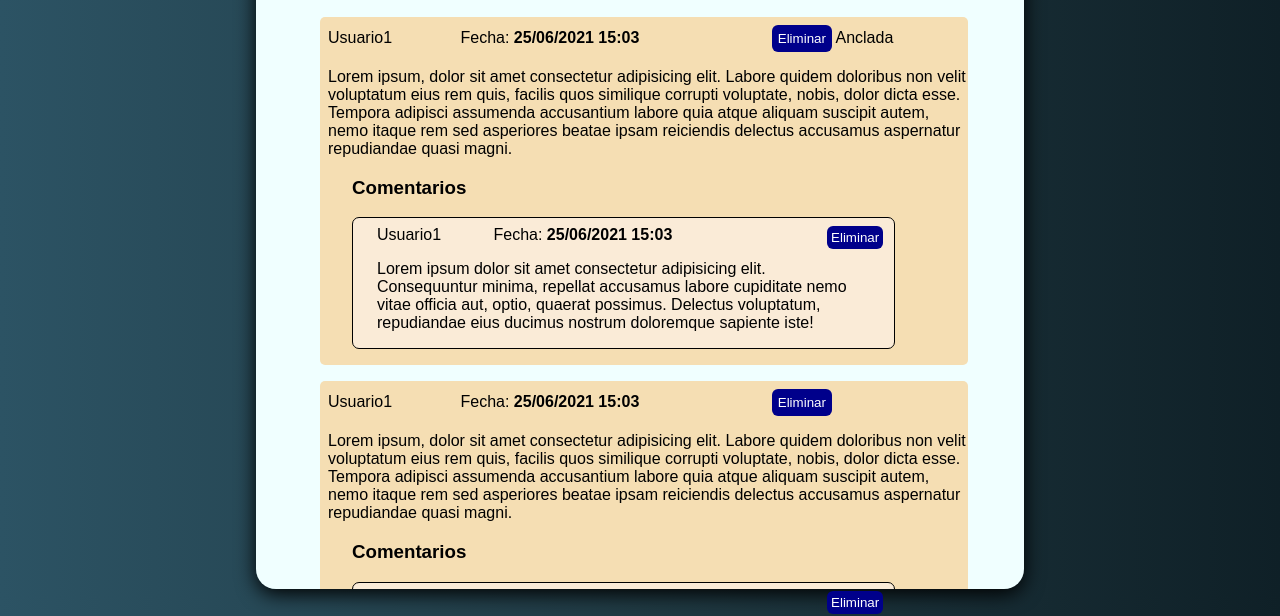
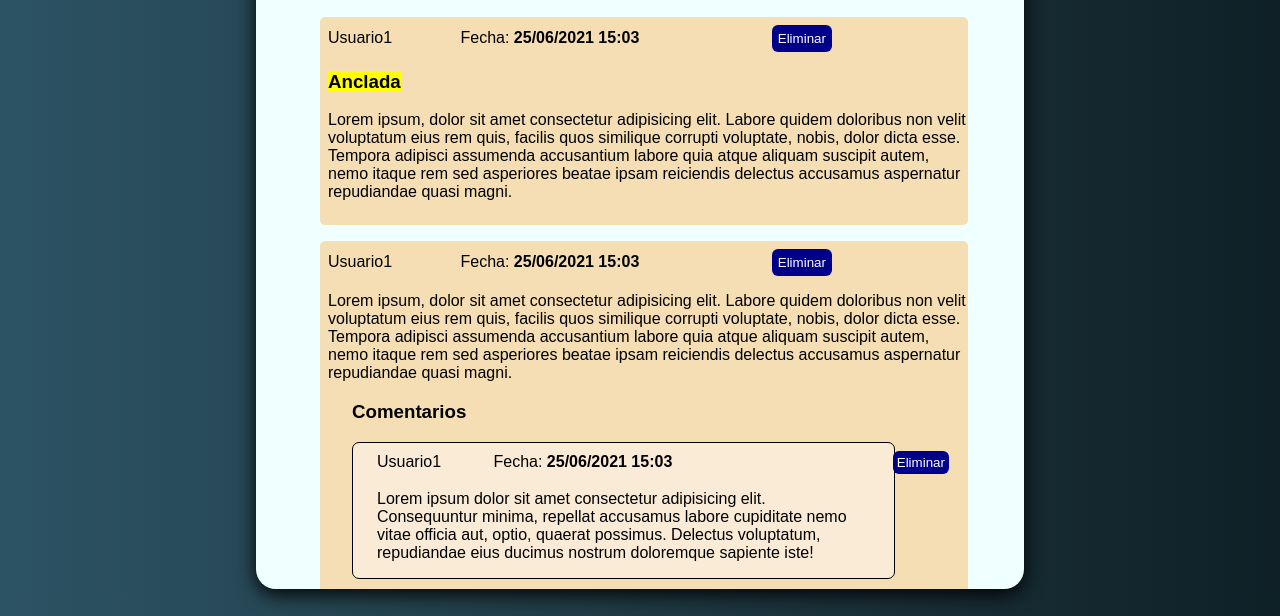
Before and after one commit to Rictal/TercerAvanceAppWeb, a plain HTML site: page postAdmin.html in a window 1280 px wide. Shown: the part 184-800 px from the top of the page. Drawn offline with Linux system fonts and the light colour scheme.

Commit message:
tercer avance

```diff
--- a/css/estilo_crear_cuenta.css
+++ b/css/estilo_crear_cuenta.css
@@ -1,6 +1,6 @@
  *{
     font-family: Arial, Helvetica, sans-serif;
-    margin-top: 3ch;
+    margin-top: 1ch;
     text-align: center;
 }
 
--- a/css/postadmin.css
+++ b/css/postadmin.css
@@ -5,6 +5,6 @@
     padding: 4px;
     border-radius: 6px;
     cursor: pointer;
-    position: absolute;
-    right: 31vw;
+    position: relative;
+    left: 15vw;
 }
--- a/postAdmin.html
+++ b/postAdmin.html
@@ -32,7 +32,7 @@
                     Fecha: <time><strong>25/06/2021 15:03</strong></time>
                 </p>
                 <input type="button" value="Eliminar" class="editar" />
-                <label for="">Anclada</label>
+                <h3><mark>Anclada</mark></h3>
                 <p>
                     Lorem ipsum, dolor sit amet consectetur adipisicing elit. Labore
                     quidem doloribus non velit voluptatum eius rem quis, facilis quos
@@ -41,21 +41,6 @@
                     autem, nemo itaque rem sed asperiores beatae ipsam reiciendis
                     delectus accusamus aspernatur repudiandae quasi magni.
                 </p>
-                <section class="comentarios">
-                    <h3>Comentarios</h3>
-                    <div>
-                        <p class="usuario">Usuario1</p>
-                        <p class="fecha-post"> Fecha: <time><strong>25/06/2021 15:03</strong></time></p>
-                        <input type="button" value="Eliminar" class="eliminar" />
-                        <p>
-                            Lorem ipsum dolor sit amet consectetur adipisicing elit.
-                            Consequuntur minima, repellat accusamus labore cupiditate nemo
-                            vitae officia aut, optio, quaerat possimus. Delectus voluptatum,
-                            repudiandae eius ducimus nostrum doloremque sapiente iste!
-                        </p>
-
-                    </div>
-                </section>
             </article>
             <article class="post">
                 <p class="usuario">Usuario1</p>
```
Also changed, not shown: CrearCuenta.html (+1 -1 lines), postNormal.html (+18 -1 lines).
